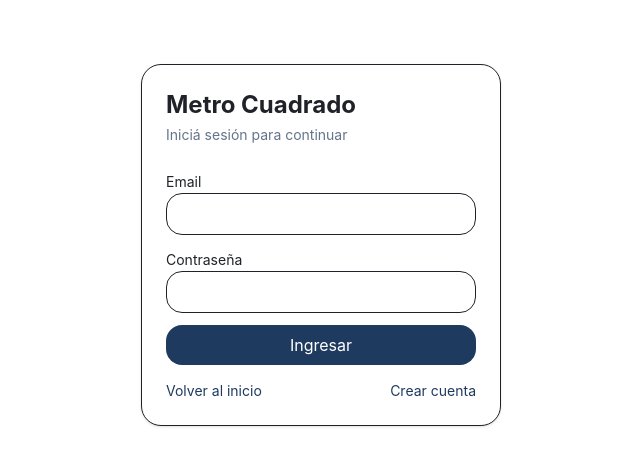
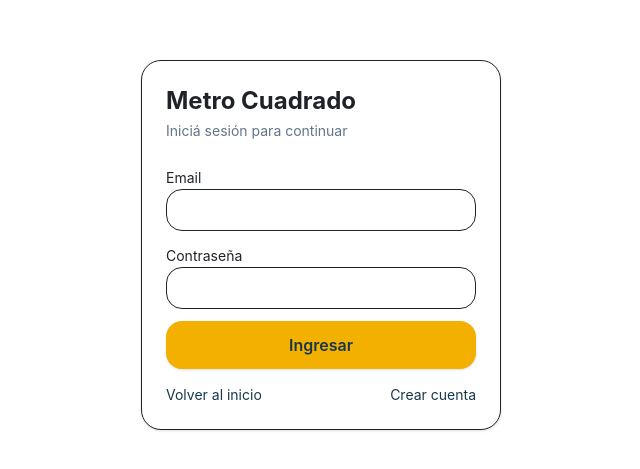
Before and after one commit to enzosaso/metro-cuadrado, a Next.js app: page /login in a window 1280 px wide. Shown: the part 155-624 px from the top of the page, without its empty margins (319-959 px from the left). Built offline with nearby package versions, Linux system fonts and the light colour scheme.

Commit message:
improve things

```diff
--- a/app/globals.css
+++ b/app/globals.css
@@ -10,8 +10,8 @@
   --color-input: hsl(214 32% 91%);
   --color-ring: hsl(161 94% 30%);
   /* Branding Metro Cuadrado */
-  --color-primary: #1e3a5f;
-  --color-secondary: #f5b700;
+  --color-primary: #17384c;
+  --color-secondary: #f4b000;
   --color-tertiary: #f2f2f2;
 
   --radius-xl: 1rem;
@@ -43,7 +43,7 @@
 }
 
 :root {
-  --color-primary: #1e3a5f;
-  --color-secondary: #f5b700;
+  --color-primary: #17384c;
+  --color-secondary: #f4b000;
   --color-tertiary: #f2f2f2;
 }
--- a/app/login/page.tsx
+++ b/app/login/page.tsx
@@ -3,6 +3,7 @@
 import Link from 'next/link'
 import { signIn } from 'next-auth/react'
 import { useSearchParams, useRouter } from 'next/navigation'
+import Button from '@/components/ui/button'
 
 function LoginForm() {
   const router = useRouter()
@@ -121,11 +122,7 @@
             <div className='rounded-xl border border-red-200 bg-red-50 px-3 py-2 text-sm text-red-700'>{errorMsg}</div>
           )}
 
-          <button
-            type='submit'
-            disabled={loading}
-            className='w-full rounded-xl bg-primary px-3 py-2 text-white disabled:opacity-50 cursor-pointer'
-          >
+          <Button type='submit' loading={loading} className='w-full'>
             {loading
               ? mode === 'login'
                 ? 'Ingresando…'
@@ -133,7 +130,7 @@
               : mode === 'login'
               ? 'Ingresar'
               : 'Registrarse'}
-          </button>
+          </Button>
         </form>
 
         <div className='mt-4 text-sm flex justify-between'>
--- a/app/page.tsx
+++ b/app/page.tsx
@@ -1,7 +1,7 @@
 'use client'
-import Link from 'next/link'
 import { useSession } from 'next-auth/react'
 import { CalculatorIcon, ArrowsPointingOutIcon, CubeIcon, HomeModernIcon } from '@heroicons/react/24/outline'
+import Button from '@/components/ui/button'
 
 export default function Home() {
   const { data: session, status } = useSession()
@@ -9,7 +9,7 @@
   return (
     <main className='min-h-screen bg-white'>
       {/* Hero */}
-      <section className='relative overflow-hidden bg-[#17384C] text-white'>
+      <section className='relative overflow-hidden bg-primary text-white'>
         <div className='mx-auto max-w-6xl px-6 py-10 md:py-16'>
           {/* Top bar */}
           <div className='flex items-center justify-between'>
@@ -29,12 +29,9 @@
                 Tu presupuesto <br className='hidden md:block' /> de obra, al instante
               </h1>
               <div className='mt-6'>
-                <Link
-                  href={session && status === 'authenticated' ? '/wizard' : '/login'}
-                  className='inline-flex items-center justify-center rounded-xl bg-[#F4B000] px-6 py-3 text-base font-semibold text-[#17384C] shadow hover:bg-[#e2a200]'
-                >
+                <Button href={session && status === 'authenticated' ? '/wizard' : '/login'} styleType='primary'>
                   Comenzar cálculo
-                </Link>
+                </Button>
               </div>
             </div>
 
--- a/app/wizard/edit/page.tsx
+++ b/app/wizard/edit/page.tsx
@@ -1,7 +1,7 @@
 'use client'
-import Link from 'next/link'
 import { fmt, lineSubtotal, totals } from '@/lib/calc'
 import { useWizard } from '@/wizard/state'
+import Button from '@/components/ui/button'
 
 export default function EditStep() {
   const { state, dispatch } = useWizard()
@@ -125,19 +125,12 @@
 
       {/* Navegación */}
       <div className='mt-6 flex justify-between'>
-        <Link href='/wizard/select' className='rounded-xl border px-4 py-2'>
+        <Button href='/wizard/select' styleType='tertiary'>
           Volver
-        </Link>
-        <Link
-          href={canNext ? '/wizard/review' : '#'}
-          className={`rounded-xl px-4 py-2 ${
-            canNext
-              ? 'bg-primary text-primary-foreground text-white'
-              : 'border text-muted-foreground pointer-events-none'
-          }`}
-        >
+        </Button>
+        <Button href={canNext ? '/wizard/review' : '#'} styleType='secondary' disabled={!canNext}>
           Continuar
-        </Link>
+        </Button>
       </div>
     </div>
   )
--- a/app/wizard/layout.tsx
+++ b/app/wizard/layout.tsx
@@ -1,9 +1,10 @@
 'use client'
 import Link from 'next/link'
-import { WizardProvider } from '@/wizard/state'
 import { signOut, useSession } from 'next-auth/react'
 import { useRouter } from 'next/navigation'
 import { useEffect } from 'react'
+import { WizardProvider } from '@/wizard/state'
+import Button from '@/components/ui/button'
 
 export default function WizardLayout({ children }: { children: React.ReactNode }) {
   const { data: session, status } = useSession()
@@ -56,7 +57,7 @@
   return (
     <ol className='grid grid-cols-3 gap-2 text-sm'>
       {steps.map(s => (
-        <li key={s.href} className='cursor-pointer rounded-xl border border-secondary bg-secondary p-3 text-center'>
+        <li key={s.href} className='rounded-xl border border-secondary bg-secondary p-3 text-center text-primary'>
           <Link href={s.href} className='inline-block font-semibold'>
             {s.label}
           </Link>
@@ -74,12 +75,12 @@
   return (
     <div className='flex items-center gap-2'>
       <span className='text-sm font-medium'>{session.user.name || session.user.email}</span>
-      <button
+      <Button
         onClick={() => signOut({ callbackUrl: '/' })}
-        className='cursor-pointer rounded-xl border px-3 py-1 text-sm hover:bg-muted'
+        className='rounded-xl border px-3 py-1 text-sm bg-white hover:bg-muted'
       >
         Cerrar sesión
-      </button>
+      </Button>
     </div>
   )
 }
--- a/app/wizard/review/page.tsx
+++ b/app/wizard/review/page.tsx
@@ -1,15 +1,15 @@
 'use client'
-import Link from 'next/link'
 import { useState } from 'react'
 import { fmt, lineSubtotal, totals } from '@/lib/calc'
 import { useWizard } from '@/wizard/state'
+import Button from '@/components/ui/button'
 
 export default function ReviewStep() {
   const { state } = useWizard()
   const items = state.draft.selectedItems
   const t = totals(items, state.draft.lines, state.draft.markupPercent)
   const [loading, setLoading] = useState(false)
-  console.log(state)
+
   const onPrint = async () => {
     try {
       setLoading(true)
@@ -85,16 +85,12 @@
       </aside>
 
       <div className='mt-6 flex justify-between'>
-        <Link href='/wizard/edit' className='rounded-xl border px-4 py-2'>
+        <Button href='/wizard/edit' styleType='tertiary'>
           Editar
-        </Link>
-        <button
-          onClick={onPrint}
-          disabled={loading}
-          className='rounded-xl bg-primary text-white px-4 py-2 disabled:opacity-50 cursor-pointer'
-        >
-          {loading ? 'Generando…' : 'Imprimir / PDF'}
-        </button>
+        </Button>
+        <Button onClick={onPrint} disabled={loading} loading={loading} styleType='secondary'>
+          Imprimir / PDF
+        </Button>
       </div>
     </div>
   )
--- a/app/wizard/select/page.tsx
+++ b/app/wizard/select/page.tsx
@@ -5,6 +5,7 @@
 import { useItems } from '@/hooks/useItems'
 import type { Item } from '@/types'
 import { fmt } from '@/lib/calc'
+import Button from '@/components/ui/button'
 
 export default function SelectStep() {
   const { state, dispatch } = useWizard()
@@ -72,9 +73,9 @@
             <div className='text-sm'>
               Seleccionados: <strong>{state.draft.selectedItems.length}</strong>
             </div>
-            <Link href='/wizard/edit' className='rounded-xl bg-primary px-3 py-1.5 text-white text-sm'>
+            <Button href='/wizard/edit' styleType='secondary' className='px-3 py-1.5 text-sm'>
               Continuar a Cantidades
-            </Link>
+            </Button>
           </div>
           <ul className='mt-3 grid gap-2 md:grid-cols-2'>
             {state.draft.selectedItems.map(sel => (
@@ -101,14 +102,15 @@
                     </div>
                   )}
                 </div>
-                <button
+                <Button
                   type='button'
                   onClick={() => dispatch({ type: 'TOGGLE_SELECT', item: sel })}
-                  className='text-xs rounded-lg border border-secondary px-2 py-1 hover:opacity-80 cursor-pointer bg-secondary text-gray-800'
+                  styleType='primary'
+                  className='text-xs rounded-lg px-2 py-1 hover:opacity-80'
                   title='Quitar'
                 >
                   Quitar
-                </button>
+                </Button>
               </li>
             ))}
           </ul>
@@ -185,17 +187,17 @@
       )}
 
       <div className='mt-6 flex justify-end gap-2'>
-        <Link href='/' className='rounded-xl border px-4 py-2'>
+        <Button href='/' styleType='tertiary'>
           Cancelar
-        </Link>
-        <Link
+        </Button>
+        <Button
           href={canNext ? '/wizard/edit' : '#'}
           className={`rounded-xl px-4 py-2 ${
             canNext ? 'bg-primary text-white' : 'border text-muted-foreground pointer-events-none'
           }`}
         >
           Continuar
-        </Link>
+        </Button>
       </div>
     </div>
   )
--- a/package.json
+++ b/package.json
@@ -13,19 +13,21 @@
     "@heroicons/react": "2.2.0",
     "@react-pdf/renderer": "4.3.1",
     "bcryptjs": "3.0.2",
+    "clsx": "2.1.1",
     "firebase-admin": "13.5.0",
     "next": "15.5.4",
     "next-auth": "4.24.11",
     "papaparse": "5.5.3",
     "react": "19.1.1",
-    "react-dom": "19.1.1"
+    "react-dom": "19.1.1",
+    "tailwind-merge": "3.3.1"
   },
   "devDependencies": {
     "@eslint/eslintrc": "^3",
     "@tailwindcss/postcss": "4.1.13",
     "@types/node": "24.5.2",
     "@types/papaparse": "5.3.16",
-    "@types/react": "19.1.13",
+    "@types/react": "19.1.14",
     "@types/react-dom": "19.1.9",
     "eslint": "9.36.0",
     "eslint-config-next": "15.5.4",
--- /dev/null
+++ b/src/components/ui/button.tsx
@@ -0,0 +1,66 @@
+'use client'
+
+import Link from 'next/link'
+import { cn } from '@/lib/cn'
+
+type ButtonProps = {
+  children: React.ReactNode
+  styleType?: 'primary' | 'secondary' | 'tertiary' | 'formPrimary' | 'formSecondary'
+  href?: string
+  type?: 'button' | 'submit' | 'reset'
+  onClick?: () => void
+  className?: string
+  disabled?: boolean
+  loading?: boolean
+  link?: boolean
+  title?: string
+}
+
+const Button = ({
+  children,
+  href,
+  styleType = 'primary',
+  type = 'button',
+  onClick,
+  className,
+  disabled,
+  loading,
+  title
+}: ButtonProps) => {
+  const btnStyles = {
+    primary:
+      'inline-flex items-center justify-center rounded-xl bg-secondary px-6 py-3 text-base font-semibold text-primary shadow hover:bg-secondary/80',
+    secondary:
+      'inline-flex items-center justify-center rounded-xl bg-primary px-6 py-3 text-base font-semibold text-white shadow hover:bg-primary/80',
+    tertiary: 'inline-block rounded-xl px-12 py-3 text-sm font-medium border',
+    formPrimary:
+      'inline-flex items-center justify-center bg-primary text-primary-foreground text-white rounded-xl px-4 py-2',
+    formSecondary:
+      'inline-flex items-center justify-center px-4 py-2 border rounded text-gray-700 hover:bg-gray-100 cursor-pointer transition-colors'
+  }
+
+  const isDisabled = disabled || loading
+  const disabledStyles = isDisabled ? 'cursor-not-allowed opacity-50 focus:ring-0' : ''
+
+  if (href) {
+    return (
+      <Link href={isDisabled ? '#' : href} className={cn('min-w-20', btnStyles[styleType], disabledStyles, className)}>
+        {loading ? 'Cargando...' : children}
+      </Link>
+    )
+  }
+
+  return (
+    <button
+      type={type}
+      className={cn('min-w-20 cursor-pointer', btnStyles[styleType], disabledStyles, className)}
+      onClick={!isDisabled ? onClick : undefined}
+      disabled={isDisabled}
+      title={title}
+    >
+      {loading ? 'Cargando...' : children}
+    </button>
+  )
+}
+
+export default Button
--- /dev/null
+++ b/src/lib/cn.ts
@@ -0,0 +1,6 @@
+import clsx from 'clsx'
+import { twMerge } from 'tailwind-merge'
+
+type ClassValue = string | undefined | null | false | { [key: string]: string }
+
+export const cn = (...classes: ClassValue[]) => twMerge(clsx(...classes))
```
Also changed, not shown: 1 other file (tests, documents, lock files or other folders).
